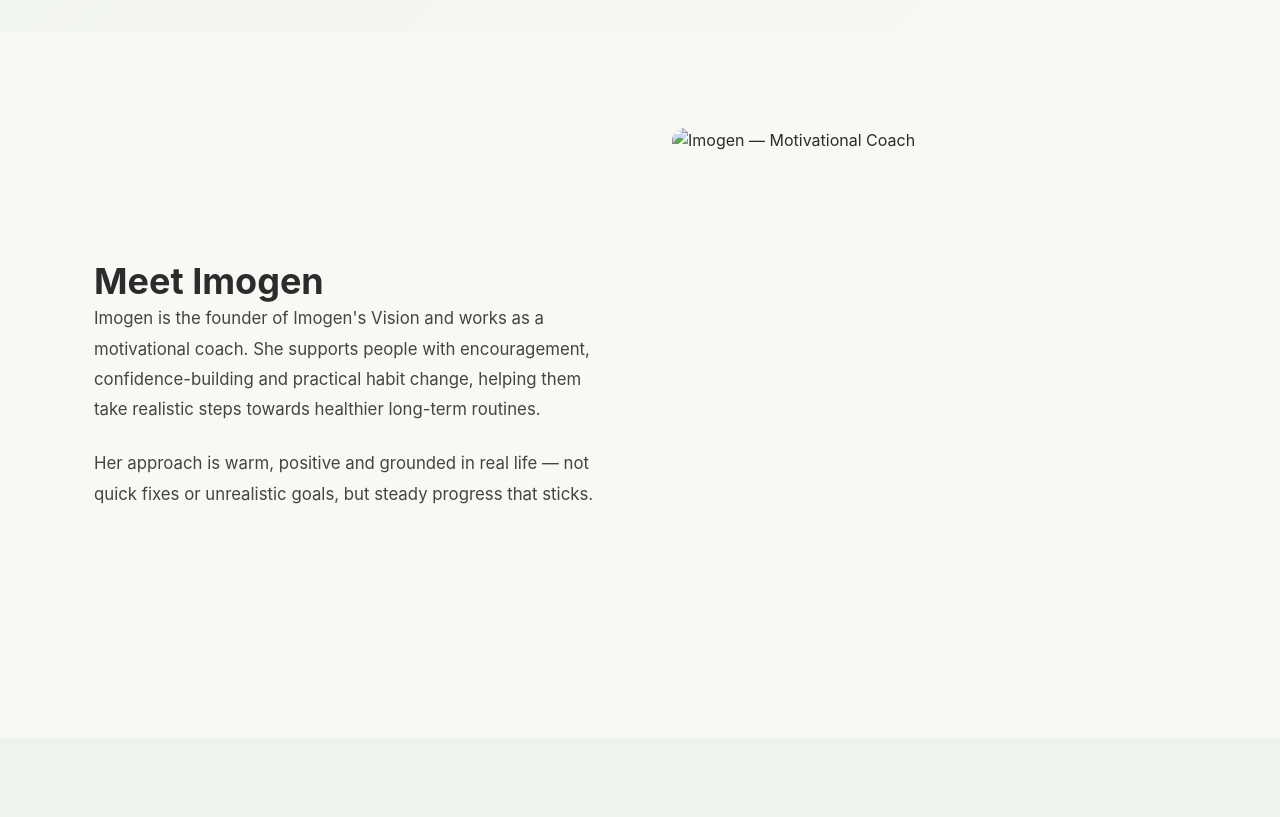
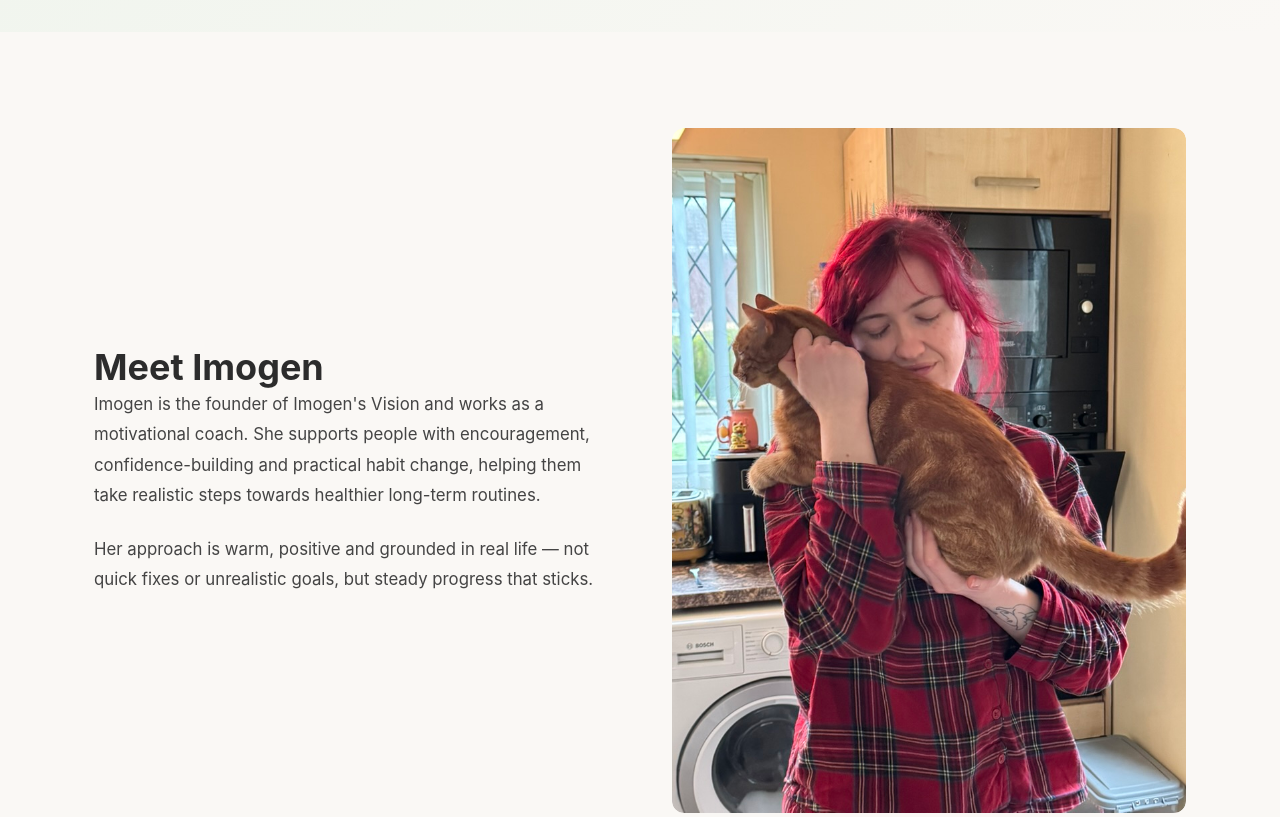
Before and after one commit to bitsetd4d/imogens-vision, a plain HTML site: page index.html in a window 1280 px wide. Shown: the part 520-1337 px from the top of the page. Drawn offline with Linux system fonts and the light colour scheme.

Commit message:
Use real photo (imogen-main.jpeg) on home and about pages

```diff
--- a/index.html
+++ b/index.html
@@ -48,7 +48,7 @@
                 <p>Her approach is warm, positive and grounded in real life — not quick fixes or unrealistic goals, but steady progress that sticks.</p>
             </div>
             <div class="two-col__image">
-                <img src="photos/imogen-portrait.jpg" alt="Imogen — Motivational Coach" width="500" height="500">
+                <img src="photos/imogen-main.jpeg" alt="Imogen — Motivational Coach" width="500" height="500">
             </div>
         </div>
     </section>
```
Also changed, not shown: about.html (+1 -1 lines), photos/imogen-main.jpeg (added).
